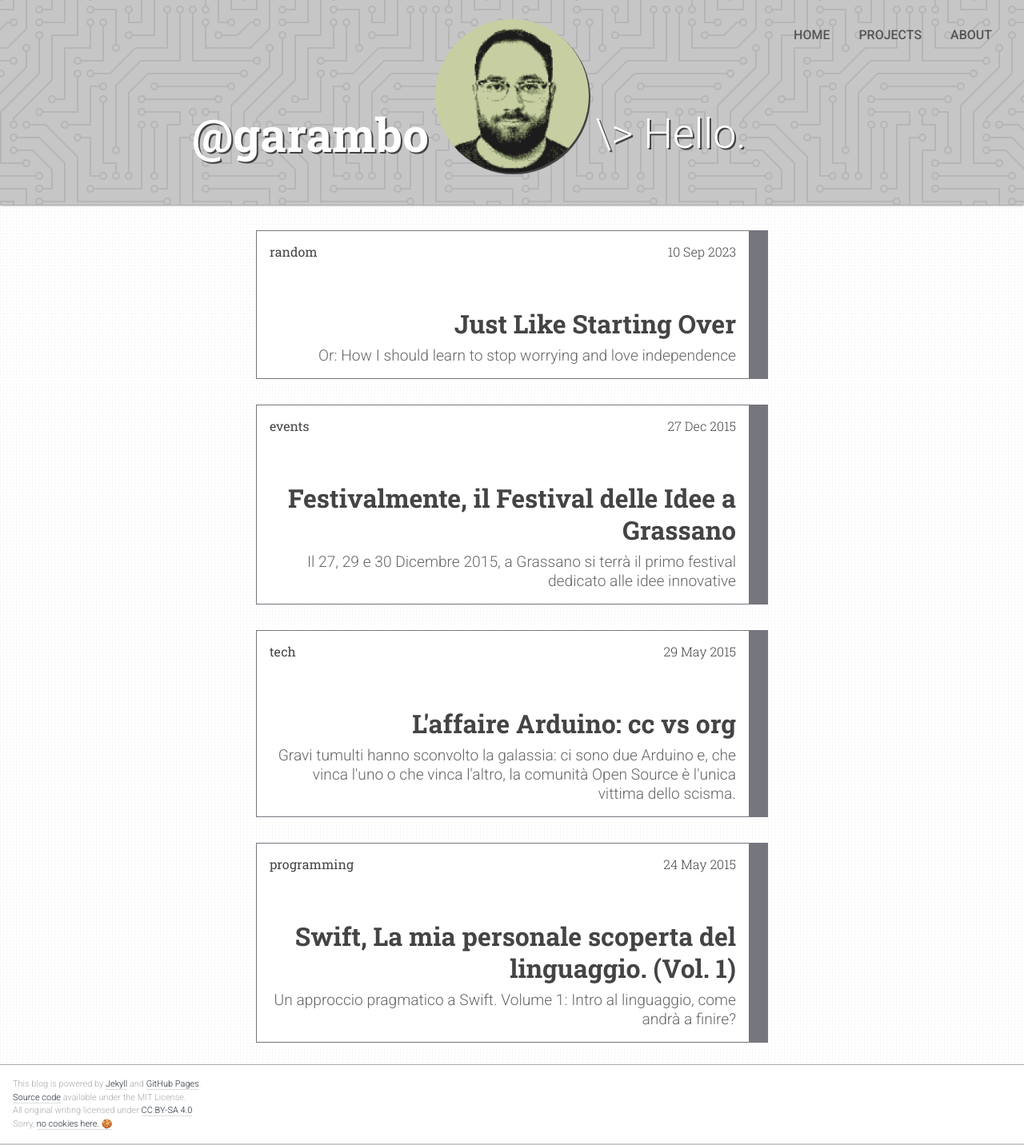
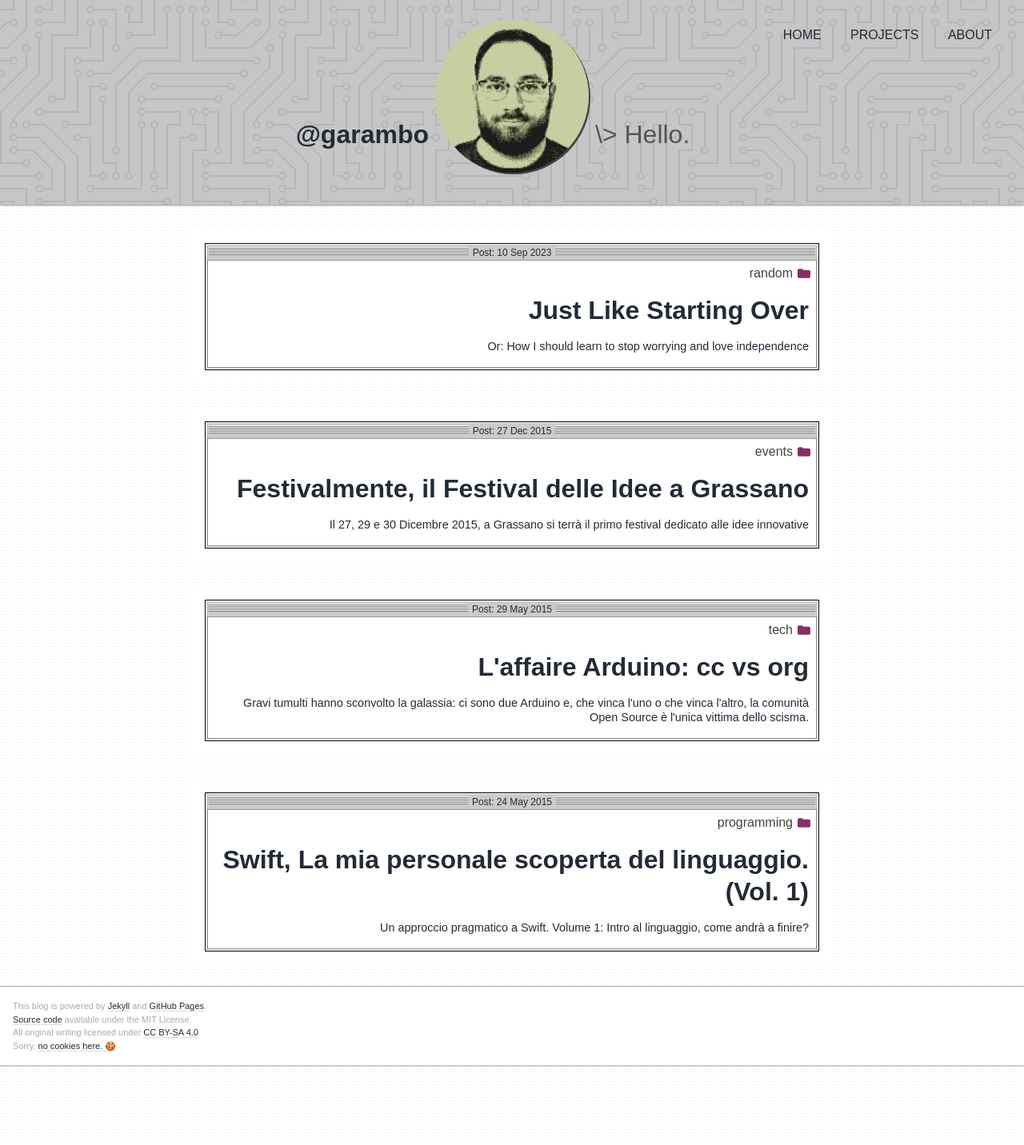
Before and after one commit to garamb1/garamb1.github.io, a Jekyll site: the page built from index.html, in a window 1280 px wide. Shown: the whole page at 80% size. Built offline with Jekyll 4.4.1, drawn with Linux system fonts in a browser that asks for light colours; some web fonts are replaced; the list of posts is cut into pages by our own code.

Commit message:
Classic MacOS Look

```diff
--- a/_assets/css/_objects.scss
+++ b/_assets/css/_objects.scss
@@ -1,5 +1,5 @@
 %block--align-center { margin-left: auto; margin-right: auto; }
-%content--width-limit { @extend %block--align-center; max-width: 40rem; }
+%content--width-limit { @extend %block--align-center; max-width: 50rem; }
 %banner__wrapper {
   @include tablet-portrait-up {
     position: absolute;
@@ -10,7 +10,7 @@
     padding: 0 3rem;
     height: 0;
     max-width: 60rem;
-    color: #fff;
+    color: #222b36;
     text-align: center;
     display: flex;
     flex-direction: column;
@@ -22,6 +22,5 @@
   @include tablet-portrait-up {
     font-weight: 700;
     font-size: 3rem;
-    text-shadow: 1px 1px #555;
   }
 }
--- a/_assets/css/_tools.scss
+++ b/_assets/css/_tools.scss
@@ -29,30 +29,30 @@
    ========================================= */
 
 @mixin fontface($face: $default_font_face) {
-  @if $face == sans-serif { font-family: "Roboto", sans-serif; }
-  @else if $face == serif { font-family: "Roboto Slab", Georgia, serif }
-  @else if $face == monospace { font-family: "Roboto Mono", monospace; }
+  @if $face == sans-serif { font-family: "ChicagoFLFRegular", sans-serif; }
+  @else if $face == sans-serif-content { font-family: Geneva, Tahoma, sans-serif}
+  @else if $face == monospace { font-family: monospace; }
 }
 
 @mixin fontweight($weight: normal, $face: $default_font_face, $color: default) {
   @if $weight == normal {
-    @if $color == default { color: #666; }
+    @if $color == default { color: #222b36; }
     @else { color: $color; }
     @if $face == sans-serif or $face == serif { font-weight: 300; }
     @else { font-weight: normal; }
   }
 
   @else if $weight == bold {
-    @if $color == default { color: #555; }
+    @if $color == default { color: #222b36; }
     @else { color: $color; }
     @if $face == sans-serif { font-weight: 500; }
-    @else if $face == serif { font-weight: 400; }
+@else if $face == serif { font-weight: 400; }
     @else { font-weight: bold; }
   }
 }
 
 @mixin heading($size) {
-  @include fontface(serif);
+  @include fontface(sans-serif);
   @include fontweight(bold, serif);
   font-size: #{$size}em;
   line-height: 1.2;
--- a/_layouts/default.html
+++ b/_layouts/default.html
@@ -71,7 +71,7 @@
 
     <link rel="stylesheet"    href="{{ site.baseurl }}/style.css">
     <link rel="stylesheet"    href="{{ site.baseurl }}/extras/css/blinking-cursor.css">
-    <link rel="stylesheet"    href="https://fonts.googleapis.com/css?family=Roboto+Slab:300,400,700|Roboto:500,500i,300,300i|Roboto+Mono">
+    <link rel="stylesheet"    href="https://fontlibrary.org//face/chicagoflf" type="text/css">
   </head>
   <body>
     <div class="backdrop backdrop--{{ page_type }}">
--- a/_layouts/listing.html
+++ b/_layouts/listing.html
@@ -32,17 +32,48 @@ layout: default
   <ul class="{{ item_type }}__list {{ item_type }}--{{ page_type }}__list">
     {% for item in pool %}
       <li class="{{ item_type }}__entry {{ item_type }}--{{ page_type }}__entry">
-        {% if item_type == 'posts' %}
-          <time class="posts__entry-date posts__entry-date--{{ page_type }}" datetime="{{ item.date | date_to_xmlschema }}">
-            {{ item.date | date: "%-d %b %Y" }}
-          </time>
-        {% elsif item_type == 'projects' %}
-          <span class="projects__entry-role">{{ item.role }}</span>
-        {% endif %}
-        <div class="{{ item_type }}__entry-title {{ item_type }}__entry-title--{{ page_type }}"><a href="{{ site.baseurl }}{{ item.url }}"{{ outbound_link_flag }}>{{ item.title }}</a>
-        {% if item.teaser %} <div class="{{ item_type }}__entry-teaser {{ item_type }}__entry-teaser--{{ page_type }}">{{ item.teaser }}</div> {% endif %}
+        <div class="mac-os-window__outer">
+          <div class="mac-os-window__middle">
+            <div class="mac-os-window__inner">
+              <div class="mac-os-window__title-bar">
+                <div class="mac-os-window__title-bar--outer">
+                  <div class="mac-os-window__title-bar--inner">
+                    <div class="mac-os-window__grill">
+                      {% for i in (1..5) %}
+                      <div class="mac-os-window__grill-line"></div>
+                      {% endfor %}
+                    </div>
+                    <div class="mac-os-window__title">
+                      {% if item_type == 'posts' %}
+                      <h1>Post: <time class="posts__entry-date posts__entry-date--{{ page_type }}"
+                          datetime="{{ item.date | date_to_xmlschema }}">
+                          {{ item.date | date: "%-d %b %Y" }}
+                        </time></h1>
+                      {% elsif item_type == 'projects' %}
+                      <h1>Role:{{ item.role }}</h1>
+                      {% endif %}
+                    </div>
+                  </div>
+                </div>
+              </div>
+              {% if item.category %}
+              <div class="{{ item_type }}__entry-category {{ item_type }}__entry-category--{{ page_type }}">
+                {{ item.category }}
+              </div>
+              {% endif %}
+
+              <div class="{{ item_type }}__entry-title {{ item_type }}__entry-title--{{ page_type }}"><a
+                  href="{{ site.baseurl }}{{ item.url }}" {{ outbound_link_flag }}>{{ item.title }}</a>
+                {% if item.teaser %}
+                <div class="{{ item_type }}__entry-teaser {{ item_type }}__entry-teaser--{{ page_type }}">
+                  {{ item.teaser }}
+                </div>
+                {% endif %}
+              </div>
+
+            </div>
+          </div>
         </div>
-        {% if item.category %} <div class="{{ item_type }}__entry-category {{ item_type }}__entry-category--{{ page_type }}">{{ item.category }}</div> {% endif %}
       </li>
     {% endfor %}
   </ul>
--- a/style.scss
+++ b/style.scss
@@ -105,12 +105,11 @@
 
   @include mobile-only {
     font-size: 2.5rem;
-    color: #555;
+    color: #222b36;
   }
 
   @include tablet-portrait-up {
     margin: 0 0.5rem;
-    font-size: 1.5rem;
     font-weight: 700;
     text-transform: lowercase;
   }
@@ -121,8 +120,7 @@
   @include tablet-portrait-up {
     width: 100%;
     height: 0;
-    color: #fff;
-    text-shadow: 2px 2px #444;
+    color: #222b36;
     line-height: 0;
 
     > h1, > div:last-child {
@@ -134,28 +132,26 @@
       text-align: right;
       right: 50%;
       margin-right: 6.5rem;
-      font-size: 6.5vw;
+      font-size: 5vw;
       line-height: inherit;
     }
 
     > div:last-child {
       left: 50%;
       margin-left: 6.5rem;
-      font-size: 5.75vw;
+      font-size: 4vw;
     }
   }
 
   @include tablet-landscape-up {
-    > h1 { font-size: 3.625rem; }
+    > h1 { font-size: 2rem; }
 
-    > div:last-child { font-size: 3.25rem; }
+    > div:last-child { font-size: 2rem; }
   }
 }
 
 .nameplate__subhead{
-  @include mobile-only {
     color: #555;
-  }
 }
 
 .nameplate--home__avatar {
@@ -172,7 +168,7 @@
 
 .nameplate--destination {
   @include tablet-portrait-up {
-    color: #555;
+    color: inherit;
     float: left;
     margin: 0;
 
@@ -306,8 +302,6 @@
 	display: block;
 	padding: 1.5rem;
 	height: 3rem;
-	@include fontface(serif);
-	@include fontweight(bold, serif, #fff);
 	font-size: 2.5rem;
 	line-height: 3rem;
 	@include bgicon($image: url('/i/icons/close_white.svg'), $position: top 2.125rem right 2.375rem, $size: null, $color: #76767F);
@@ -353,8 +347,6 @@
 
   @include tablet-landscape-up {
     display: inline-block;
-    @include fontface(sans-serif);
-    @include fontweight(bold, sans-serif);
     text-transform: uppercase;
     padding: 0.5rem 1rem;
     @include transition(padding-bottom, 0.25rem, 100ms);
@@ -458,53 +450,38 @@
     position: relative;
     padding: 1rem;
     background-color: #fff;
-    border: 1px solid #76767F;
-    border-right-width: 1.5rem;
-    @include fontface(serif);
     color: #444;
     text-align: right;
   }
 }
 
-.posts__entry-date {
-  @include mobile-only {
-    font-style: italic;
-    float: left;
-    text-align: right;
-    width: 3.25rem;
-    line-height: 1.875rem;
-    margin-right: 0.5rem;
-    &::after { content: ' \00bb'; }
+.posts__entry-title {
+  a, a:hover {
+    border: none;
+    color: #222b36;
+  }
+  a:active {
+    color: #fff;
+    background-color: #222b36;
   }
 
-  @include tablet-portrait-up {
-    position: absolute;
-    top: 1rem;
-    right: 1rem;
-  }
-}
-
-.posts__entry-title {
   @include mobile-only {
     font-size: 1.25rem;
     @include fontweight(bold);
     overflow: hidden;        // Keep titles
     text-overflow: ellipsis; // limited to
     white-space: nowrap;     // one line
+    margin-top: 0.5rem;
+    margin-left: 0.5rem;
+    margin-right: 0.2rem;
   }
 
   @include tablet-portrait-up {
     font-size: 2rem;
     font-weight: 700;
-    margin-top: 5rem;
-
-    a, a:hover {
-      border: none;
-      color: inherit
-    }
-    a:active {
-      color: #fff;
-    }
+    margin-top: 1rem;
+    margin-left: 0.5rem;
+    margin-right: 0.5rem;
   }
 }
 .posts__entry-teaser {
@@ -512,31 +489,23 @@
 
   @include mobile-only { // override nowrap above
     white-space: normal;
-    font-size: 1rem;
+    margin-top: 0.5rem;
+    margin-bottom: 0.5rem;
+    font-size: 0.8rem;
   }
 
   @include tablet-portrait-up {
-    @include fontface(sans-serif);
-    font-size: 1.2rem;
-    margin-top: 0.5rem;
+    font-size: 0.9rem;
+    margin-top: 1rem;
+    margin-bottom: 1rem;
   }
 }
 .posts__entry-category {
-  @include mobile-only {
-    text-align: right;
-    margin: auto;
-    margin-top: 0.5rem;
-    padding-right: 1.75rem;
-    @include bgicon($image: url("{{ site.baseurl }}/i/icons/category_purple.svg"), $position: right 0.375rem center, $size: 1rem);
-    @include fontweight(bold, sans-serif, $button_category);
-  }
-
-  @include tablet-portrait-up {
-    position: absolute;
-    top: 1rem;
-    left: 1rem;
-    @include fontweight(bold, serif, inherit);
-  }
+  text-align: right;
+  margin: auto;
+  margin-top: 0.5rem;
+  padding-right: 1.75rem;
+  @include bgicon($image: url("{{ site.baseurl }}/i/icons/category_purple.svg"), $position: right 0.375rem center, $size: 1rem);
 }
 
 .projects { @extend .posts; }
@@ -546,13 +515,6 @@
 .projects__list { @extend .posts__list; }
 
 .projects__entry { @extend .posts__entry; }
-
-.projects__entry-role {
-  @extend .posts__entry-date;
-  @include mobile-only {
-    width: 5rem;
-  }
-}
 
 .projects__entry-title { @extend .posts__entry-title; }
 
@@ -652,6 +614,10 @@
 }
 
 .post__body {
+  p {
+    @include fontface(sans-serif-content);
+  }
+
   > p:last-of-type {
     &:after { // tombstone
       /*
@@ -715,6 +681,7 @@
 /* Mobile nameplate active style*/
 .nameplate:active > h1, .nameplate:active > .nameplate__subhead{
     color: #fff;
+    background-color: #222b36;
 }
 
 /* Mobile link default ontap highligh removal */
@@ -728,4 +695,73 @@ blockquote{
     border: 1px dotted #555;
     border-left: .5rem solid #555;
     background-color: #eee;
+}
+
+
+/* # 8) MacOS Classic Effect
+ ========================================= */
+.mac-os-window {
+  &__outer {
+    border: 1px solid #000000;
+  }
+
+  &__middle {
+    padding: 1px;
+    border: 1px solid #ffffff;
+    background-color: #CBCBCB;
+  }
+
+  &__inner {
+    padding: 1px;
+    border: 1px solid #999999;
+    background-color: #FFF;
+  }
+
+  &__title-bar {
+    margin: -2px;
+    padding: 0px 2px;
+    width: 100%;
+    height: 18px;
+    font-size: 12px;
+    line-height: 18px;
+    background-color: #CBCBCB;
+    border-bottom: 1px solid #999999;
+
+    &--outer {
+      position: relative;
     }
+
+    &--inner {
+      width: 100%;
+    }
+  }
+
+  &__title {
+    text-align: center;
+
+    h1 {
+      position: relative;
+      display: inline;
+      margin: 0;
+      padding: 0;
+      padding-left: 5px;
+      padding-right: 5px;
+      background-color: #CBCBCB;
+      font-size: 12px;
+      line-height: 18px;
+    }
+  }
+
+  &__grill {
+    position: absolute;
+    padding-top: 2px;
+    width: 100%;
+  }
+
+  &__grill-line {
+    position: relative;
+    height: 1px;
+    background-color: #777777;
+    border-top: 1px solid #FFFFFF;
+  }
+}
```
